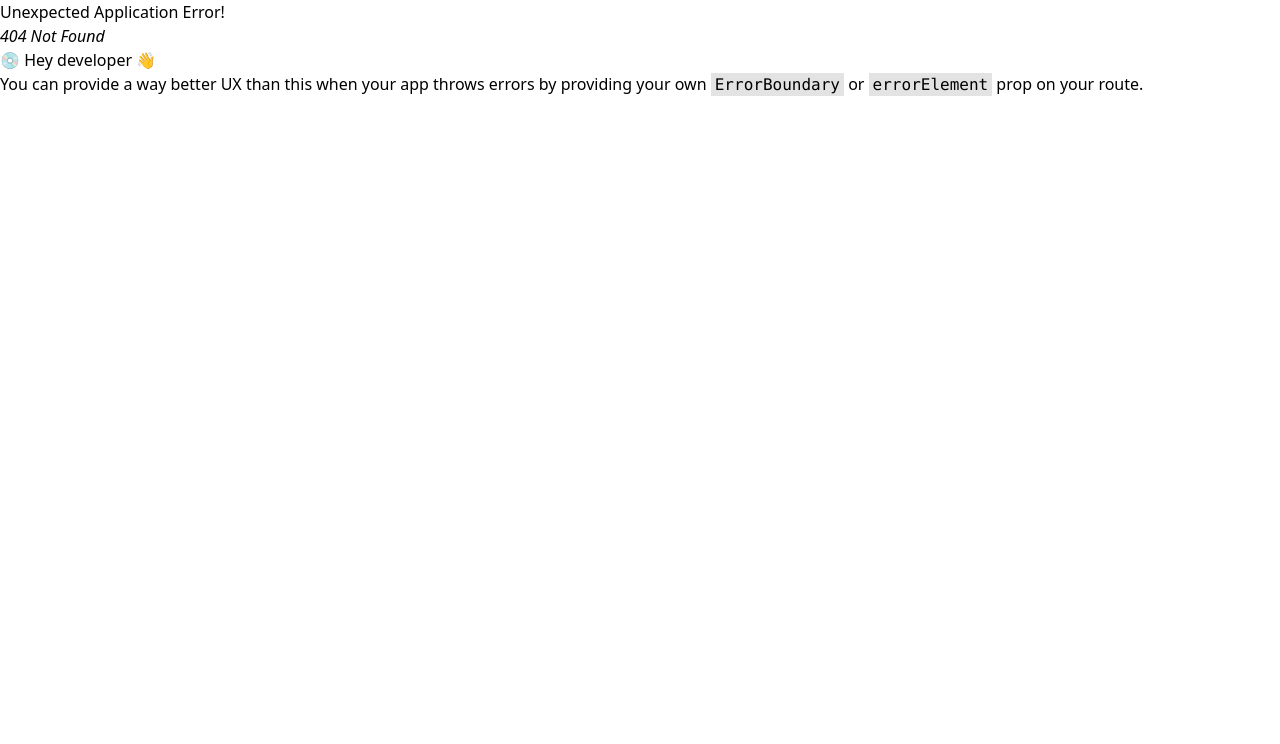
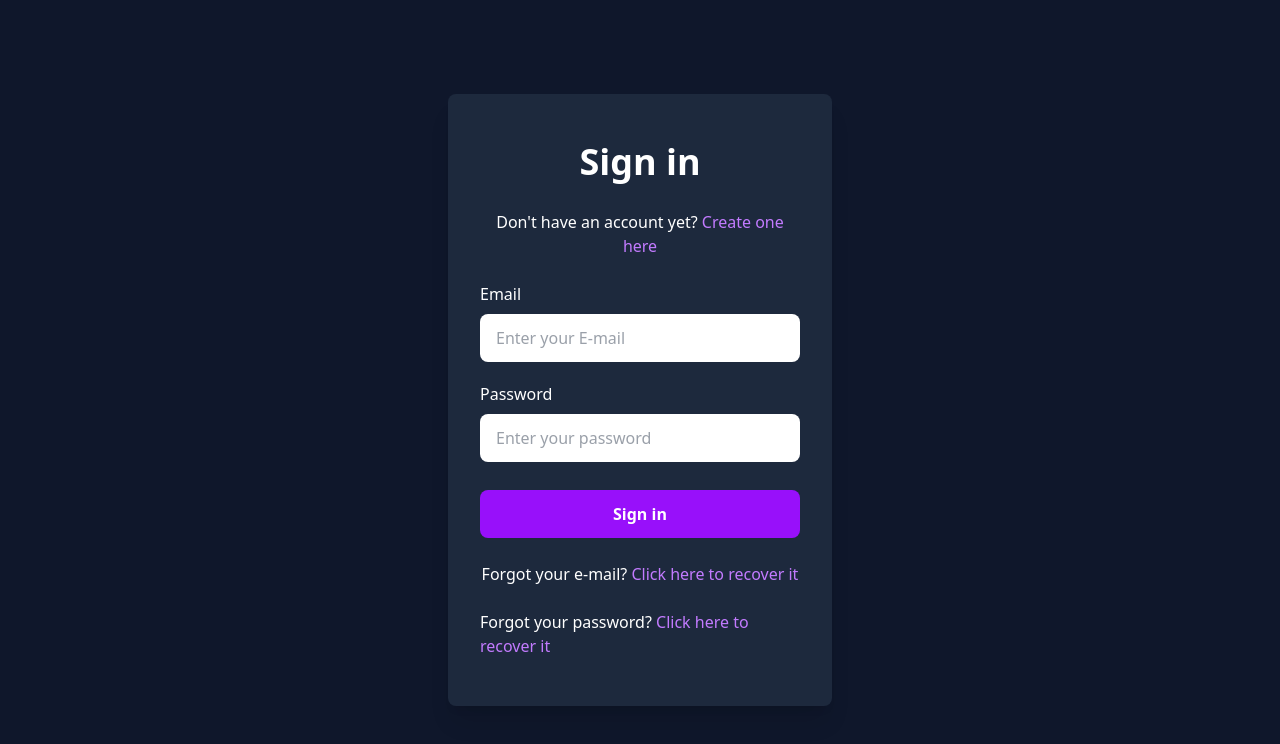
Before and after one commit to stan-mqz/client-blog, a React app: page / in a window 1280 px wide. Before the commit this address had no page. Shown: the top 744 px of the page. Built offline with nearby package versions, Linux system fonts and the light colour scheme; the HTML template or start-up script is replaced by a standard one.

Commit message:
style: create Login page makeup and structure

```diff
--- a/src/Pages/Login.tsx
+++ b/src/Pages/Login.tsx
@@ -1,10 +1,50 @@
-import { Outlet } from "react-router-dom";
-
 export const Login = () => {
   return (
     <>
-      <div>Login</div>
-       <Outlet />
+      <div className="flex items-center justify-center min-h-screen bg-slate-900">
+        <div className="flex flex-col gap-6 w-[30%] items-center py-12 px-8 rounded-lg bg-slate-800 shadow-xl">
+
+          <div className="text-center">
+            <h1 className="text-4xl font-bold text-white mb-7">Sign in</h1>
+            <p className="text-white">Don't have an account yet? {" "}
+              <span className="text-purple-400 cursor-pointer">Create one here</span>
+            </p>
+          </div>
+
+          <form className="flex flex-col gap-5 w-full">
+            {/* Email */}
+            <div className="flex flex-col gap-2">
+              <label className="text-white font-medium">Email</label>
+              <input
+                type="email"
+                className="bg-white rounded-lg w-full h-12 px-4 text-gray-700 focus:outline-none focus:ring-2 focus:ring-purple-500"
+                placeholder="Enter your E-mail"
+              />
+            </div>
+
+            {/* Password */}
+            <div className="flex flex-col gap-2">
+              <label className="text-white font-medium">Password</label>
+              <input
+                type="password"
+                className="bg-white rounded-lg w-full h-12 px-4 text-gray-700 focus:outline-none focus:ring-2 focus:ring-purple-500"
+                placeholder="Enter your password"
+              />
+            </div>
+
+            {/* Submit Button */}
+            <button
+              type="submit"
+              className="w-full h-12 bg-purple-600 text-white rounded-lg font-semibold cursor-pointer hover:bg-purple-700 transition-colors mt-2"
+            >
+              Sign in
+            </button>
+          </form>
+
+          <p className="text-white">Forgot your e-mail? {''} <span className="text-purple-400 cursor-pointer" >Click here to recover it</span></p>
+          <p className="text-white">Forgot your password? {''} <span className="text-purple-400 cursor-pointer">Click here to recover it</span></p>
+        </div>
+      </div>
     </>
   );
 };
--- a/src/router.tsx
+++ b/src/router.tsx
@@ -5,7 +5,7 @@ import { Login } from "./Pages/Login";
 export const router = createBrowserRouter(
     [
         {
-            path: '/login',
+            path: '/',
             element: <Login/>,
         }
     ]
```
Also changed, not shown: 1 other file (tests, documents, lock files or other folders).
